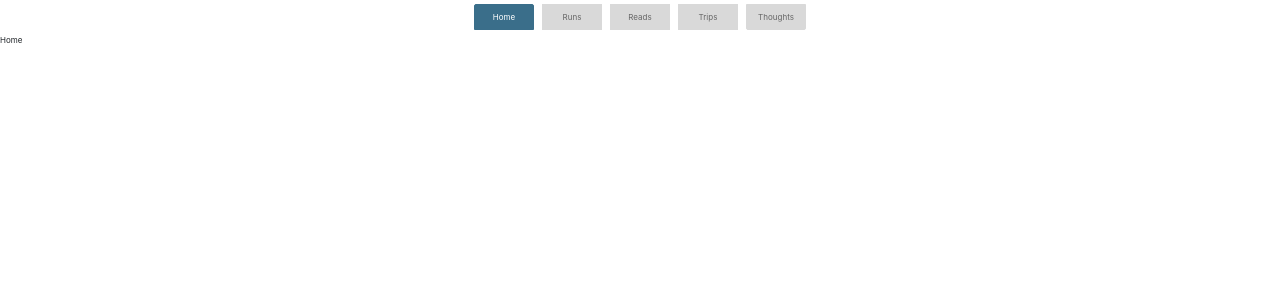
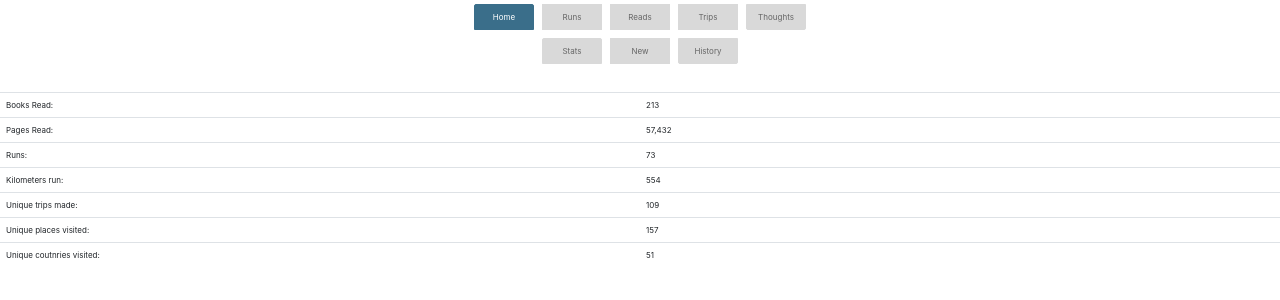
Before and after one commit to AndyPikeWork/Runs-Reads-Trips-Thoughts, a Flask app: page / in a window 1280 px wide. Shown: the top 300 px of the page. Run offline with Flask 3, Linux system fonts and the light colour scheme; parts of the project's set-up code (start-up, migrations or seed data) failed here and were passed over; some libraries are stand-ins or nearby versions.

Commit message:
modified:   __pycache__/app.cpython-39.pyc 	modified:   app.py 	modified:   instance/db.db 	modified:   static/my_override_style.css 	modified:   templates/index.html 	modified:   templates/reads_new.html 	modified:   templates/runs_new.html 	modified:   templates/thoughts_history.html 	modified:   templates/thoughts_new.html 	modified:   templates/thoughts_stats.html 	modified:   templates/trips_new.html 	modified:   templates/trips_stats.html

```diff
--- a/app.py
+++ b/app.py
@@ -8,6 +8,8 @@ from io import BytesIO
 import base64
 from datetime import datetime, timedelta, time
 import pandas as pd
+from mpl_toolkits.basemap import Basemap
+
 
 
 app = Flask(__name__)
@@ -77,26 +79,33 @@ with app.app_context():
 # Route for handling form submissions
 @app.route('/', methods=['GET', 'POST'])
 def index():
-    if request.method == 'POST':
-        try:
-            # Get form data
-            date = request.form['date']
-            distance = request.form['distance']
-            time = request.form['time']
-            location = request.form['location']
+    reads = Reads.query.where(Reads.subcategory != "manga")
+    number_of_books = reads.count()
 
-            # Create a new entry and add it to the database
-            entry = Entry(date=date, distance=distance, time=time, location=location)
-            db.session.add(entry)
-            db.session.commit()
+    pages = reads.all()
+    number_of_pages = add_thousand_comma(sum([page.pages for page in pages]))
 
-            return "Form submitted successfully!"
-        except Exception as e:
-            # Handle database or form processing errors
-            db.session.rollback()
-            return f"Error: {str(e)}"
+    runs = Runs.query.all()
+    number_of_runs = len(runs)
 
-    return render_template('index.html')
+    km_run = add_thousand_comma(sum([run.distance for run in runs]))
+
+    trips_data = Trips.query.all()
+
+    trips = [data.trip_name for data in trips_data]
+    trips_visited = group_and_rank(trips, "FALSE", 1000)
+    trips_made = len(trips_visited)
+
+    places = [data.place for data in trips_data]
+    places_visited_unique = group_and_rank(places, "FALSE", 1000)
+    places_visited = len(places_visited_unique)
+
+    countries = [data.place_country for data in trips_data]
+    countries_visited_unique = group_and_rank(countries, "FALSE", 1000)
+    countries_visited = len(countries_visited_unique)
+
+
+    return render_template('index.html',number_of_books=number_of_books, number_of_pages=number_of_pages,number_of_runs=number_of_runs,km_run=km_run,trips_made=trips_made, places_visited=places_visited, countries_visited=countries_visited)
 
 
 # STATS ---------------------------------------------------------------------------------------------------
@@ -107,17 +116,17 @@ def runs_stats():
     runs = Runs.query.all()
 
     # get all the years (inc. duplicates)
-    years_array = [int(run.date.split('-')[0]) for run in runs]
-    years = group_and_rank(years_array,"FALSE", 10)
-    runs_by_year = make_graph(years, "hbar", 0.2, 0, "NULL","NULL")
+    years_array = [run.date.split('-')[0] for run in runs]
+    years = group_and_rank(years_array,"FALSE", 1000)
+    runs_by_year = make_graph(years, "hbar", 0.2, 0, "NULL","NULL", 2, "FALSE")
 
     ave_array = [run.average_time_per_km for run in runs]
     mean_times_per_year = group_with_agg(years_array, ave_array, "ave", "time")
-    mean_times_per_year = make_graph(mean_times_per_year, "hbar", 0.2, 2, 5.5, 7)
+    mean_times_per_year = make_graph(mean_times_per_year, "hbar", 0.2, 2, 5.5, 7, 2, "FALSE")
 
     distance_array = [run.distance for run in runs]
     total_distance_per_year = group_with_agg(years_array, distance_array, "sum", "whole")
-    total_distance_per_year = make_graph(total_distance_per_year, "hbar", 0.2, 0, "NULL", "NULL")
+    total_distance_per_year = make_graph(total_distance_per_year, "hbar", 0.2, 0, "NULL", "NULL", 2, "FALSE")
 
     return render_template('runs_stats.html', runs_by_year=runs_by_year,mean_times_per_year=mean_times_per_year,total_distance_per_year=total_distance_per_year)
 
@@ -126,43 +135,113 @@ def reads_stats():
     reads = Reads.query.where(Reads.subcategory != "manga")
 
     # get all the years (inc. duplicates)
-    years_array = [int(read.date_ended.split('-')[0]) for read in reads]
-    years = group_and_rank(years_array,"FALSE", 10)
-    books_by_year = make_graph(years, "hbar", 0.2, 0, "NULL", "NULL")
+    reads_years_array = [read.date_ended.split('-')[0] for read in reads]
+    years_grouped = group_and_rank(reads_years_array,"FALSE", 1000)
+    books_by_year = make_graph(years_grouped, "hbar", 0.2, 0, "NULL", "NULL", 3, "FALSE")
 
     # pages read per year
     pages_array = [read.pages for read in reads]
-    pages_per_year = group_with_agg(years_array, pages_array, "sum", "whole")
-    pages_per_year = make_graph(pages_per_year, "hbar", 0.2, 0, "NULL", "NULL")
+    pages_per_year = group_with_agg(reads_years_array, pages_array, "sum", "whole")
+    pages_per_year = make_graph(pages_per_year, "hbar", 0.2, 0, "NULL", "NULL", 3, "FALSE")
 
     # get top 5 categories by books read
     categories = [read.subcategory for read in reads]
     categories = group_and_rank(categories, "TRUE", 5)
-    books_by_category = make_graph(categories, "hbar", 0.5, 0, "NULL", "NULL")
+    books_by_category = make_graph(categories, "hbar", 0.5, 0, "NULL", "NULL",2, "TRUE")
 
     # get top 5 writers by books read
     authors = [read.author for read in reads]
     authors = group_and_rank(authors, "TRUE", 5)
-    books_by_author = make_graph(authors, "hbar", 0.5, 0, "NULL", "NULL")
+    books_by_author = make_graph(authors, "hbar", 0.5, 0, "NULL", "NULL",2, "TRUE")
 
     return render_template('reads_stats.html', books_by_year=books_by_year, pages_per_year=pages_per_year,books_by_category=books_by_category,books_by_author=books_by_author)
 
 @app.route('/trips/stats', methods=['GET', 'POST'])
 def trips_stats():
-    return render_template('trips_stats.html')
+
+    places = Trips.query.all()
+    places_non_England = Trips.query.where(Trips.place_country != "England")
+
+
+
+    # places by year
+    years = [place.date_start.split('-')[0] for place in places]
+    years_grouped = group_and_rank(years,"FALSE", 10)
+    places_by_year = make_graph(years_grouped, "hbar", 0.2, 0, "NULL", "NULL",5, "FALSE")
+
+    # Unique countries by year
+
+    years_array = [int(place_non_England.date_start.split('-')[0]) for place_non_England in places_non_England]
+    countries_array = [place_non_England.place_country for place_non_England in places_non_England]
+
+    # Dictionary to store occurrences of unique countries for each year
+    countries_in_year = {}
+
+    # Loop through the data
+    for year, country in zip(years_array, countries_array):
+        if year not in countries_in_year:
+            # If the year is not in the dictionary, add it with an empty set
+            countries_in_year[year] = set()
+
+        # Add the country to the set if it hasn't been added for this year
+        countries_in_year[year].add(country)
+
+    countries_by_year = list(countries_in_year.items())
+
+
+
+    # Dictionary to store the count of unique country-trip combinations
+    country_count = {}
+    # Set to keep track of visited combinations (country, trip)
+    visited_combinations = set()
+
+    # Loop through the list and count unique occurrences
+    for visit in places_non_England:
+        key = (visit.place_country, visit.trip_name)
+
+        if key not in visited_combinations:
+            # Update the count for the country
+            country_count[visit.place_country] = country_count.get(visit.place_country, 0) + 1
+
+            # Mark the combination as visited
+            visited_combinations.add(key)
+
+
+
+    country_list = list(country_count.items())
+
+    country_list = sorted(country_list, key=lambda x: x[1])
+
+
+    #country_list = sorted(country_list, key=lambda item: item[1], reverse=True)[:10]
+
+    country_cnts = make_graph(country_list[-10:], "hbar", 0.5, 0, "NULL", "NULL",5, "FALSE")
+
+    # map of places
+    lat = [place.lat for place in places]
+    lon = [place.lon for place in places]
+
+    map_world = make_map(lat,lon, "world")
+    map_europe = make_map(lat,lon, "europe")
+    map_africa = make_map(lat,lon, "africa")
+    map_north_america = make_map(lat,lon, "north america")
+    map_south_america = make_map(lat,lon, "south america")
+    map_asia = make_map(lat,lon, "asia")
+
+    return render_template('trips_stats.html', places_by_year=places_by_year,countries_by_year=countries_by_year, country_cnts=country_cnts, map_world=map_world, map_europe=map_europe, map_africa=map_africa, map_asia=map_asia, map_north_america=map_north_america, map_south_america=map_south_america)
 
 @app.route('/thoughts/stats', methods=['GET', 'POST'])
 def thoughts_stats():
     thoughts = Thoughts.query.all()
 
-    # get all the years (inc. duplicates)
-    years_array = [int(thought.date_added.split('-')[0]) for thought in thoughts]
-    years = group_and_rank(years_array,"FALSE", 10)
-    thoughts_by_year = make_graph(years, "hbar", 0.2, 0, "NULL","NULL")
+    # get all the thoughts by category
+    thoughts_by_category = [thought.category for thought in thoughts]
+    thoughts_by_category = group_and_rank(thoughts_by_category,"FALSE", 10)
+    thoughts_by_category = make_graph(thoughts_by_category, "hbar", 0.5, 0, "NULL","NULL", 2, "FALSE")
 
 
 
-    return render_template('thoughts_stats.html', thoughts_by_year=thoughts_by_year)
+    return render_template('thoughts_stats.html', thoughts_by_category=thoughts_by_category)
 
 
 # HISTORY ---------------------------------------------------------------------------------------------------
@@ -170,7 +249,7 @@ def thoughts_stats():
 # Route for handling form submissions
 @app.route('/runs/history', methods=['GET', 'POST'])
 def runs_history():
-    runs = Runs.query.all()
+    runs = Runs.query.order_by(Runs.date.desc()).all()
 
     for run in runs:
         pace = datetime.strptime(run.average_time_per_km, '%H:%M:%S').time()
@@ -302,14 +381,15 @@ def thoughts_new():
 
 # FUNCTIONS -----------------------------------------------------------------------------------------------------
 
-def make_graph(data, chart_type, label_size=0.2, round_results=0, min_range="NULL", max_range="NULL"):
+def make_graph(data, chart_type, label_size=0.2, round_results=0, min_range="NULL", max_range="NULL",img_height=2, value_sorted="TRUE"):
     # split out the inbound data into category (x-axis) and the values (y-axis)
     categories, value = zip(*data)
     # Determine the size of the chart
-    plt.subplots(figsize=(3, 2))
+    plt.subplots(figsize=(3, img_height))
     # For each occurence of the inputted category, make a column in the chart
     # Whether it's a Horizontal Bar Chart
     if chart_type == "hbar":
+        # if the range is requested to move from 0 to X (with a parm)
         if min_range != "NULL":
             plt.xlim(min_range,max_range)
         bars = plt.barh(categories,value,color='lightblue')
@@ -323,8 +403,9 @@ def make_graph(data, chart_type, label_size=0.2, round_results=0, min_range="NUL
             plt.subplots_adjust(left=label_size)
             # remove left hand axis labels
             plt.tick_params(labelbottom = False, bottom = False)
-            # rank the highest sorted bar at the top (descending)
-            plt.gca().invert_yaxis()
+            if value_sorted == "TRUE":
+                # rank the highest sorted bar at the top (descending)
+                plt.gca().invert_yaxis()
     # If it's a Vertical Bar Chart
     elif chart_type == "bar":
         if min_range != "NULL":
@@ -352,20 +433,25 @@ def make_graph(data, chart_type, label_size=0.2, round_results=0, min_range="NUL
     return plot_url
 
 def group_and_rank(categories, sort_by_count, top_number):
+
     # Initialize an empty dictionary to store counts
     category_counts = {}
     # Count the occurrences of each category
     for category in categories:
         if category in category_counts:
             category_counts[category] += 1
+
         else:
             category_counts[category] = 1
     # If it needs to be sorted and take the top X only:
     if sort_by_count == "TRUE":
         # sort by the value of occurences and then return just the top X (defiend by parameter)
         aggregated_array = sorted(list(category_counts.items()), key=lambda item: item[1], reverse=True)[:top_number]
-    else:
+    elif sort_by_count == "FALSE":
+        # sort by the index (e.g. year)
         aggregated_array = list(category_counts.items())
+        aggregated_array = sorted(aggregated_array, key=lambda item: item[0])
+
 
     return aggregated_array
 
@@ -405,12 +491,60 @@ def group_with_agg(categories, values, agg_type, data_type):
     elif data_type == "whole":
         result = [(category, data[0]) for category, data in aggregated_data.items()]
 
+
+    result = sorted(list(result),key=lambda x: x[0])
+
     return result
+
+def make_map(lat, lon, continent):
+    plt.subplots(figsize=(3.6, 3))
+
+            # llcrnrlat - lower left corner latitude
+            # llcrnrlon - lower left corner longitude
+            # urcrnrlat - upper right corner latitude
+            # urcrnrlon - upper right corner longitude
+
+    if continent == "world":
+            m = Basemap(projection='mill', llcrnrlat=-90, llcrnrlon=-180, urcrnrlat=90, urcrnrlon=180, resolution='c')
+    elif continent == "europe":
+            m = Basemap(projection='mill', llcrnrlat=29, llcrnrlon=-33, urcrnrlat=70, urcrnrlon=40, resolution='c')
+    elif continent == "africa":
+            m = Basemap(projection='mill', llcrnrlat=-37, llcrnrlon=-20, urcrnrlat=41, urcrnrlon=60, resolution='c')
+    elif continent == "south america":
+            m = Basemap(projection='mill', llcrnrlat=-60, llcrnrlon=-90, urcrnrlat=15, urcrnrlon=-35, resolution='c')
+    elif continent == "north america":
+            m = Basemap(projection='mill', llcrnrlat=10, llcrnrlon=-170, urcrnrlat=70, urcrnrlon=-50, resolution='c')
+    elif continent == "asia":
+            m = Basemap(projection='mill', llcrnrlat=-10, llcrnrlon=41, urcrnrlat=70, urcrnrlon=150, resolution='c')
+
+
+
+    for i in range(len(lat)):
+        # Convert latitude and longitude to x, y coordinates
+        x, y = m(float(lon[i]), float(lat[i]))
+        # Plot points on the map
+        m.scatter(x, y, s=3, color='red', marker='.', label='Cities')
+
+    # Draw coastlines, countries, and states
+    m.drawcoastlines(linewidth=0.1)
+    m.drawcountries(linewidth=0.1)
+
+
+
+    img = BytesIO()
+    plt.savefig(img, format='png')
+    plt.close()
+    img.seek(0)
+    map_url = base64.b64encode(img.getvalue()).decode()
+    return map_url
 
 def convert_time_to_float(time):
     total_seconds = time.total_seconds()
     total_minutes = total_seconds / 60
     return round(total_minutes, 2)  # rounding to 2 decimal places
+
+def add_thousand_comma(value):
+    return '{:,}'.format(value)
 
 if __name__ == '__main__':
     # Create the database tables before running the app
--- a/static/my_override_style.css
+++ b/static/my_override_style.css
@@ -10,6 +10,19 @@
 .override_table {
     table-layout: fixed;
 }
+
+.trips_stats_table {
+  margin: 4px;
+}
+
+.trips_stats_table th, td {
+  width: 16.7%;
+}
+
+.trips_stats_table td {
+  background-color: #F8F8F8;
+}
+
 
 /* remove the bullet points from the list */
 ul {
--- a/templates/index.html
+++ b/templates/index.html
@@ -4,7 +4,40 @@
 {% block title %}Home - My App{% endblock %}
 
 {% block content %}
+{% include 'base_thoughts.html' %}
+<br/><br/>
+<table class="table override_table">
+    <tbody>
+        <tr>
+            <td>Books Read:</td>
+            <td>{{ number_of_books }}</td>
+        </tr>
+        <tr>
+            <td>Pages Read:</td>
+            <td>{{ number_of_pages }}</td>
+        </tr>
+        <tr>
+            <td>Runs:</td>
+            <td>{{ number_of_runs }}</td>
+        </tr>
+        <tr>
+            <td>Kilometers run:</td>
+            <td>{{ km_run }}</td>
+        </tr>
+        <tr>
+            <td>Unique trips made:</td>
+            <td>{{ trips_made }}</td>
+        </tr>
+        <tr>
+            <td>Unique places visited:</td>
+            <td>{{ places_visited }}</td>
+        </tr>
+        <tr>
+            <td>Unique coutnries visited:</td>
+            <td>{{ countries_visited }}</td>
+        </tr>
 
-<p>Home</p>
+</table>
 
-    {% endblock %}
+
+{% endblock %}
--- a/templates/thoughts_history.html
+++ b/templates/thoughts_history.html
@@ -9,7 +9,7 @@
 {% include 'base_thoughts.html' %}
 
 
-        <h1>Thoughts History</h1>
+        <h1>Thoughts by Category</h1>
         <table class="table override_table">
             <thead>
                 <tr>
--- a/templates/thoughts_new.html
+++ b/templates/thoughts_new.html
@@ -13,14 +13,14 @@
         <div class="row mb-3">
             <label for="thought" class="col-sm-2 col-form-label">Thought:</label>
             <div class="col-sm-10">
-                <input type="text" id="thought" class="form-control" name="thought" required>
+                <textarea id="thought" class="form-control" name="thought" required rows="10"></textarea>
             </div>
         </div>
 
         <div class="row mb-3">
             <label for="category" class="col-sm-2 col-form-label">Category:</label>
             <div class="col-sm-10">
-                <input type="text" id="category" name="category"  required class="form-control">
+                <input type="text" rows="8" id="category" name="category"  required class="form-control">
             </div>
         </div>
 
```
Also changed, not shown: templates/reads_new.html (+10 -10 lines), templates/runs_new.html (+4 -4 lines), templates/thoughts_stats.html (+2 -2 lines), templates/trips_new.html (+8 -8 lines), templates/trips_stats.html (+54 -2 lines), instance/db.db.
